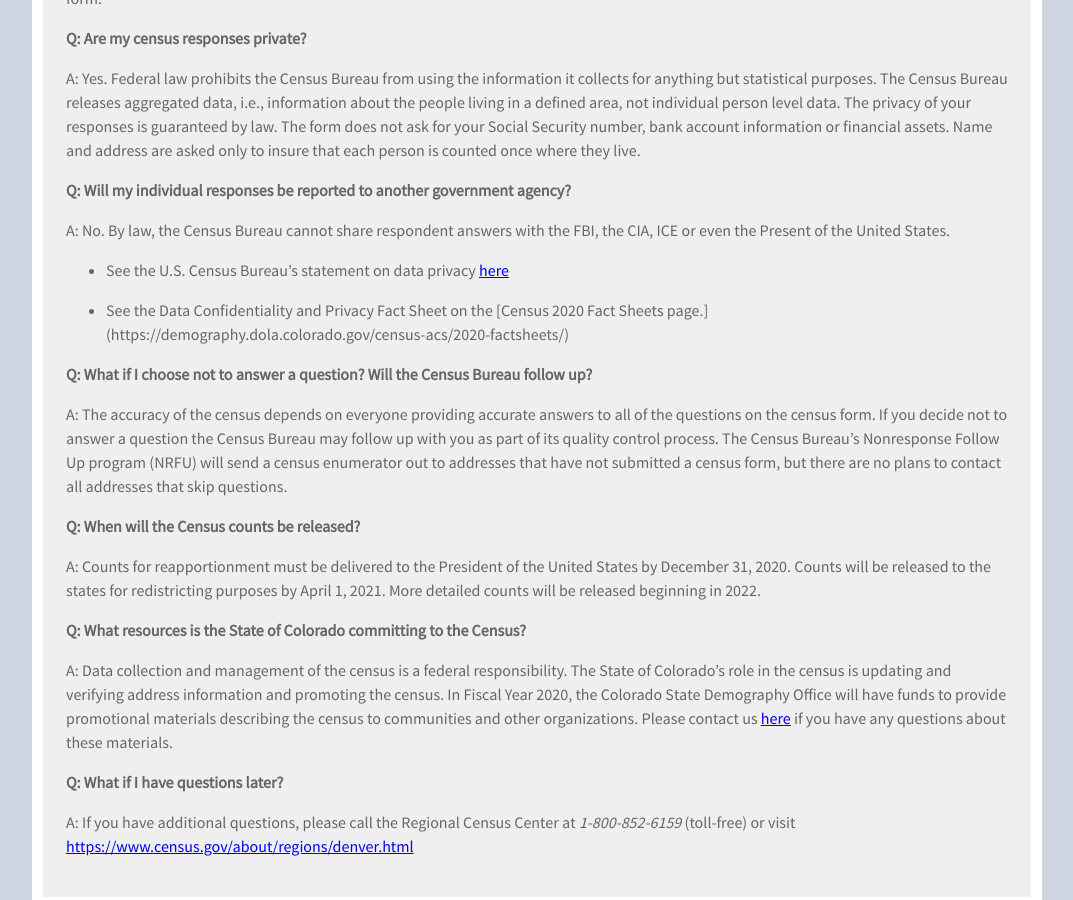
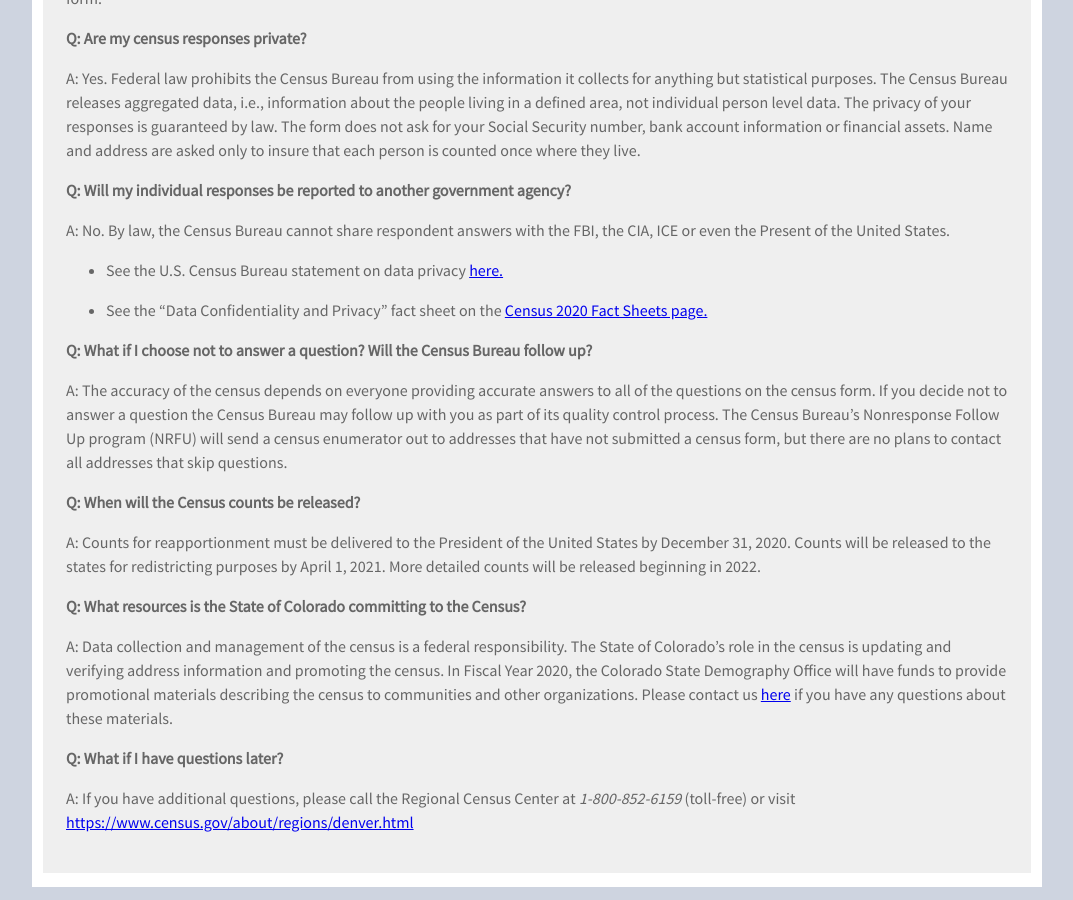
Before and after one commit to TBleess/Website_New, a Jekyll site: the page built from pages/5_CensusACS/2020-faq.md, in a window 1280 px wide and 900 px high, scrolled down 2482 px. Shown: the whole window, without its empty margins (103-1176 px from the left). Built offline with Jekyll 4.4.1, drawn with Linux system fonts in a browser that asks for light colours.

Commit message:
Update 2020-faq.md

```diff
--- a/pages/5_CensusACS/2020-faq.md
+++ b/pages/5_CensusACS/2020-faq.md
@@ -68,7 +68,7 @@
 
 A: College students living in a dormitory on April 1, 2020 will be counted at their dormitory.  People living in prisons, people living in shelters, people in the military, or people living in other group quarters will be counted where they live.  College students living in off campus housing should be counted at the off campus housing if that is where they living most of the time.
 
-- You can find fact sheets describing census residence criteria on the [Census 2020 Fact Sheets page.](https://demography.dola.colorado.gov/census-acs/2020-factsheets/)
+ - You can find fact sheets describing census residence criteria on the [Census 2020 Fact Sheets page.](https://demography.dola.colorado.gov/census-acs/2020-factsheets/)
 
 **Q: Will the census form be available in multiple languages?**
 
@@ -90,9 +90,9 @@
 
 A: No.  By law, the Census Bureau cannot share respondent answers with the FBI, the CIA, ICE or even the Present of the United States.
 
-- See the U.S. Census Bureau's statement on data privacy [here](https://www.census.gov/content/dam/Census/library/factsheets/2019/comm/2020-confidentiality-factsheet.pdf)
+- See the U.S. Census Bureau statement on data privacy [here.](https://www.census.gov/content/dam/Census/library/factsheets/2019/comm/2020-confidentiality-factsheet.pdf)
 
-- See the Data Confidentiality and Privacy Fact Sheet on the [Census 2020 Fact Sheets page.] (https://demography.dola.colorado.gov/census-acs/2020-factsheets/)
+- See the "Data Confidentiality and Privacy" fact sheet on the [Census 2020 Fact Sheets page.](https://demography.dola.colorado.gov/census-acs/2020-factsheets/)
 
 **Q: What if I choose not to answer a question?  Will the Census Bureau follow up?**
 
```
